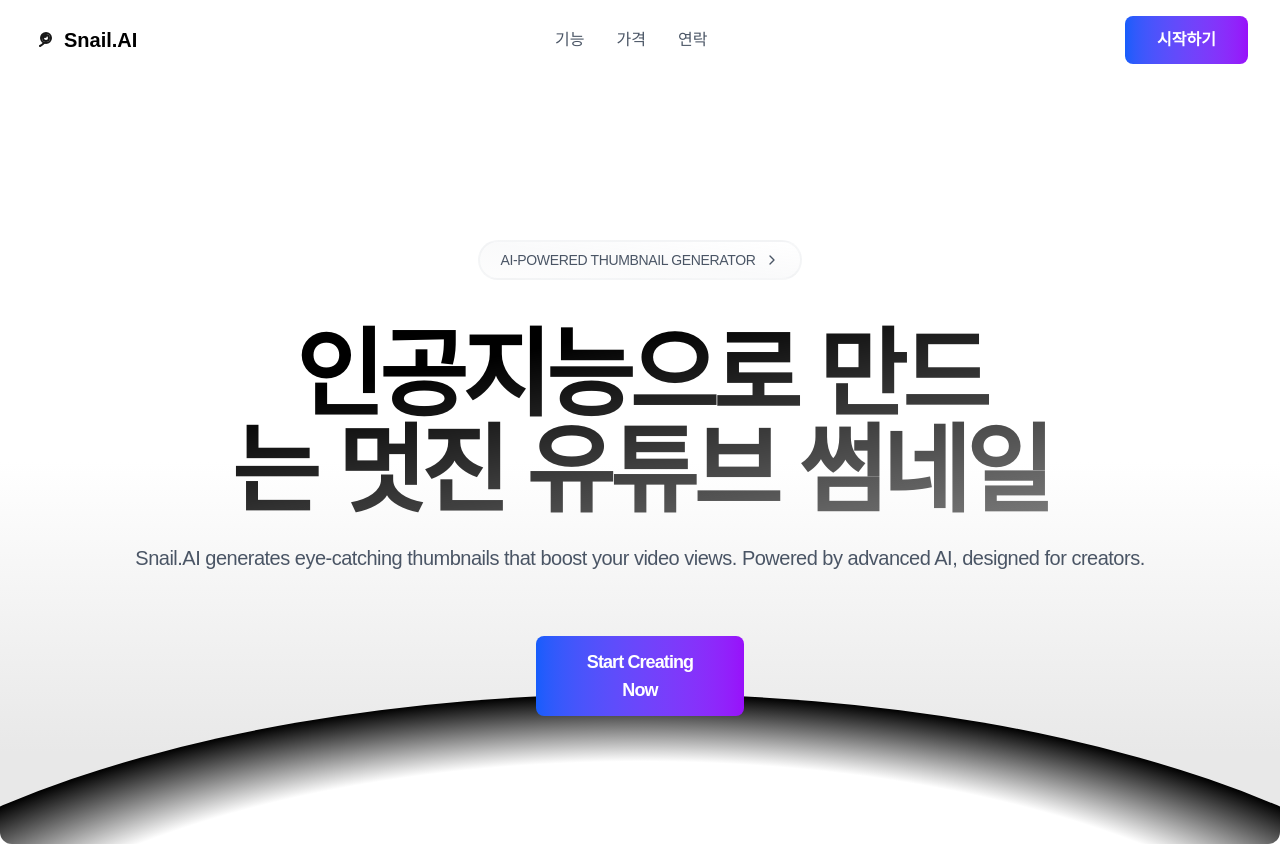
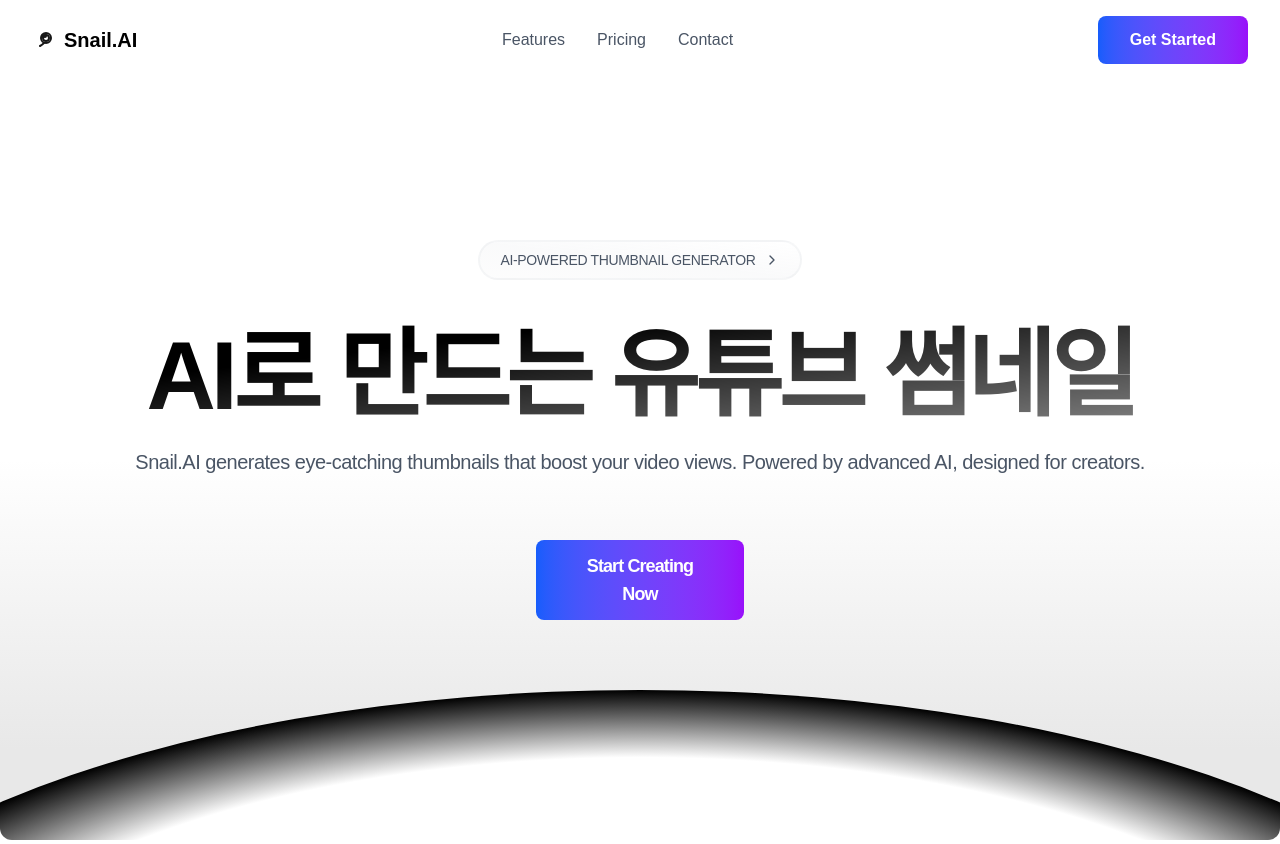
Before and after one commit to blossom0948/ghwlsl0404, a Next.js app: page / in a window 1280 px wide. Built offline with nearby package versions, Linux system fonts and the light colour scheme.

Commit message:
Navbar 영어 텍스트, Hero 메인 텍스트 수정

```diff
--- a/app/page.tsx
+++ b/app/page.tsx
@@ -5,7 +5,7 @@ export default function Home() {
     <main>
       <Hero
         eyebrow="AI-Powered Thumbnail Generator"
-        title="인공지능으로 만드는 멋진 유튜브 썸네일"
+        title="AI로 만드는 유튜브 썸네일"
         subtitle="Snail.AI generates eye-catching thumbnails that boost your video views. Powered by advanced AI, designed for creators."
         ctaLabel="Start Creating Now"
         ctaHref="#"
--- a/components/main/navbar.tsx
+++ b/components/main/navbar.tsx
@@ -43,25 +43,25 @@ export function Navbar() {
               href="#features"
               className="text-gray-600 dark:text-gray-400 hover:text-black dark:hover:text-white transition-colors"
             >
-              기능
+              Features
             </Link>
             <Link
               href="#pricing"
               className="text-gray-600 dark:text-gray-400 hover:text-black dark:hover:text-white transition-colors"
             >
-              가격
+              Pricing
             </Link>
             <Link
               href="#contact"
               className="text-gray-600 dark:text-gray-400 hover:text-black dark:hover:text-white transition-colors"
             >
-              연락
+              Contact
             </Link>
           </div>
 
           {/* Get Started Button */}
           <Button className="w-fit">
-            <a href="#hero">시작하기</a>
+            <a href="#hero">Get Started</a>
           </Button>
         </div>
       </div>
```
